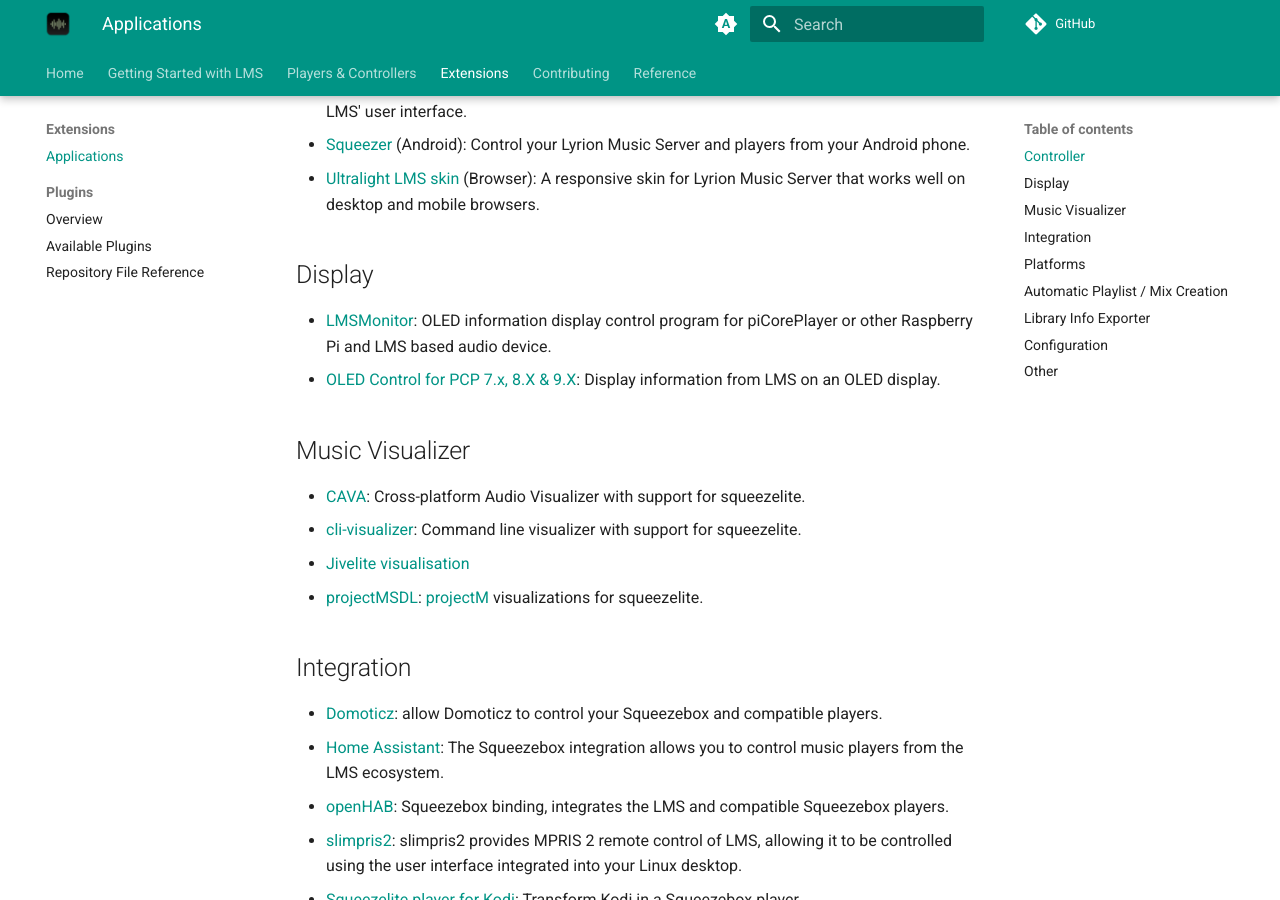
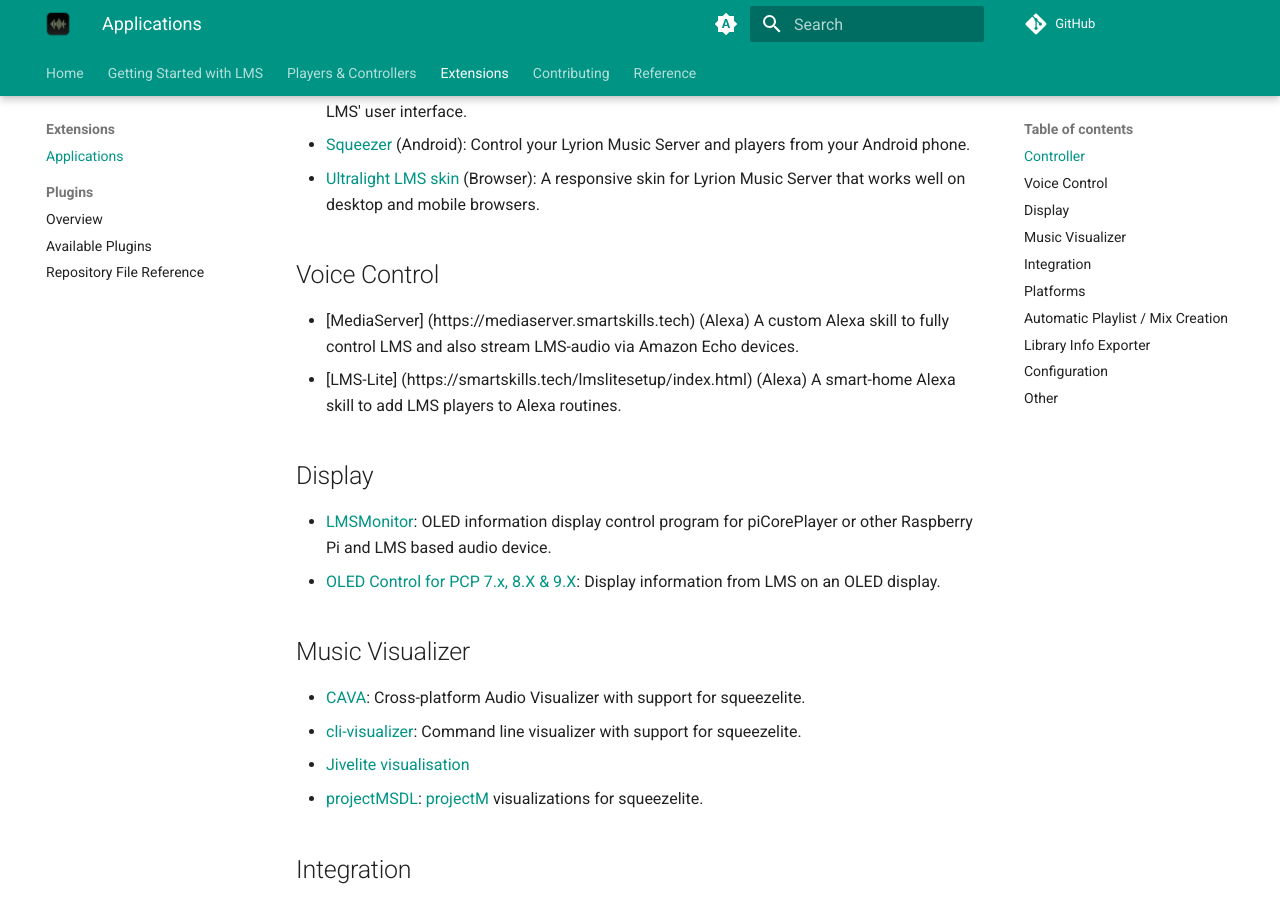
Before and after one commit to LMS-Community/lms-community.github.io, an MkDocs documentation site: the page built from docs/extensions/applications/index.md, in a window 1280 px wide and 900 px high, scrolled down 599 px. Built offline with MkDocs 1.6.1 and Material for MkDocs 9.7.7, drawn with Linux system fonts in a browser that asks for light colours; a script that is not in the unit is left out; plug-ins that fetch from the network failed and are left out; comment, search, counter and statistics services are not loaded.

Commit message:
Update index.md
Added references to MediaServer and LMS-Lite Alexa skills

```diff
--- a/docs/extensions/applications/index.md
+++ b/docs/extensions/applications/index.md
@@ -19,6 +19,10 @@
 - [Squeezelite-X](https://apps.microsoft.com/detail/9pbhmtnp9037) (Windows): Combines the Squeezelite player with Lyrion with easy access to LMS' user interface.
 - [Squeezer](https://github.com/kaaholst/android-squeezer) (Android): Control your Lyrion Music Server and players from your Android phone.
 - [Ultralight LMS skin](https://github.com/millerdev/lms-ultralight) (Browser): A responsive skin for Lyrion Music Server that works well on desktop and mobile browsers.
+
+## Voice Control
+- [MediaServer] (https://mediaserver.smartskills.tech) (Alexa) A custom Alexa skill to fully control LMS and also stream LMS-audio via Amazon Echo devices.
+- [LMS-Lite] (https://smartskills.tech/lmslitesetup/index.html) (Alexa) A smart-home Alexa skill to add LMS players to Alexa routines.
 
 ## Display
 - [LMSMonitor](https://github.com/shunte88/LMSMonitor): OLED information display control program for piCorePlayer or other Raspberry Pi and LMS based audio device.
```
